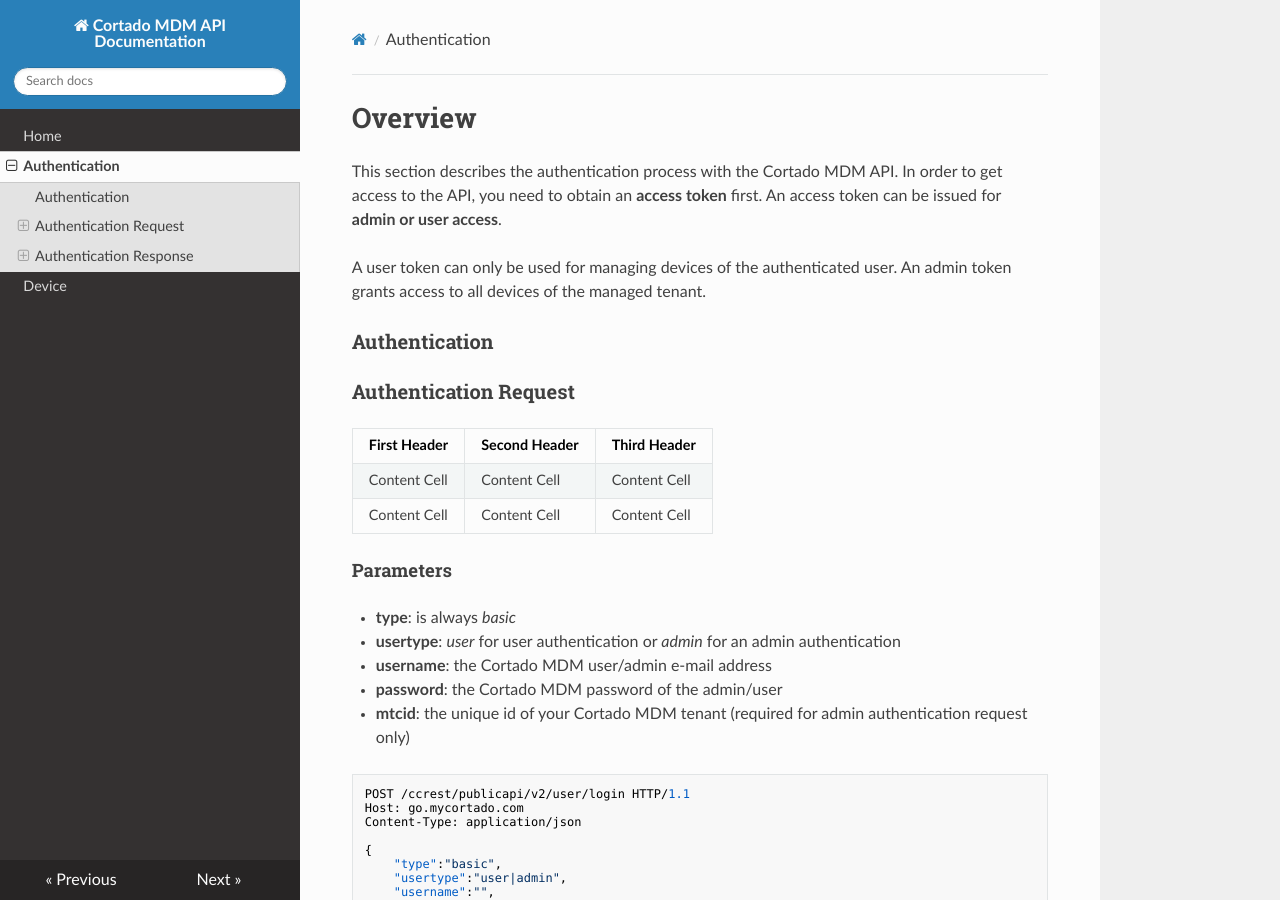
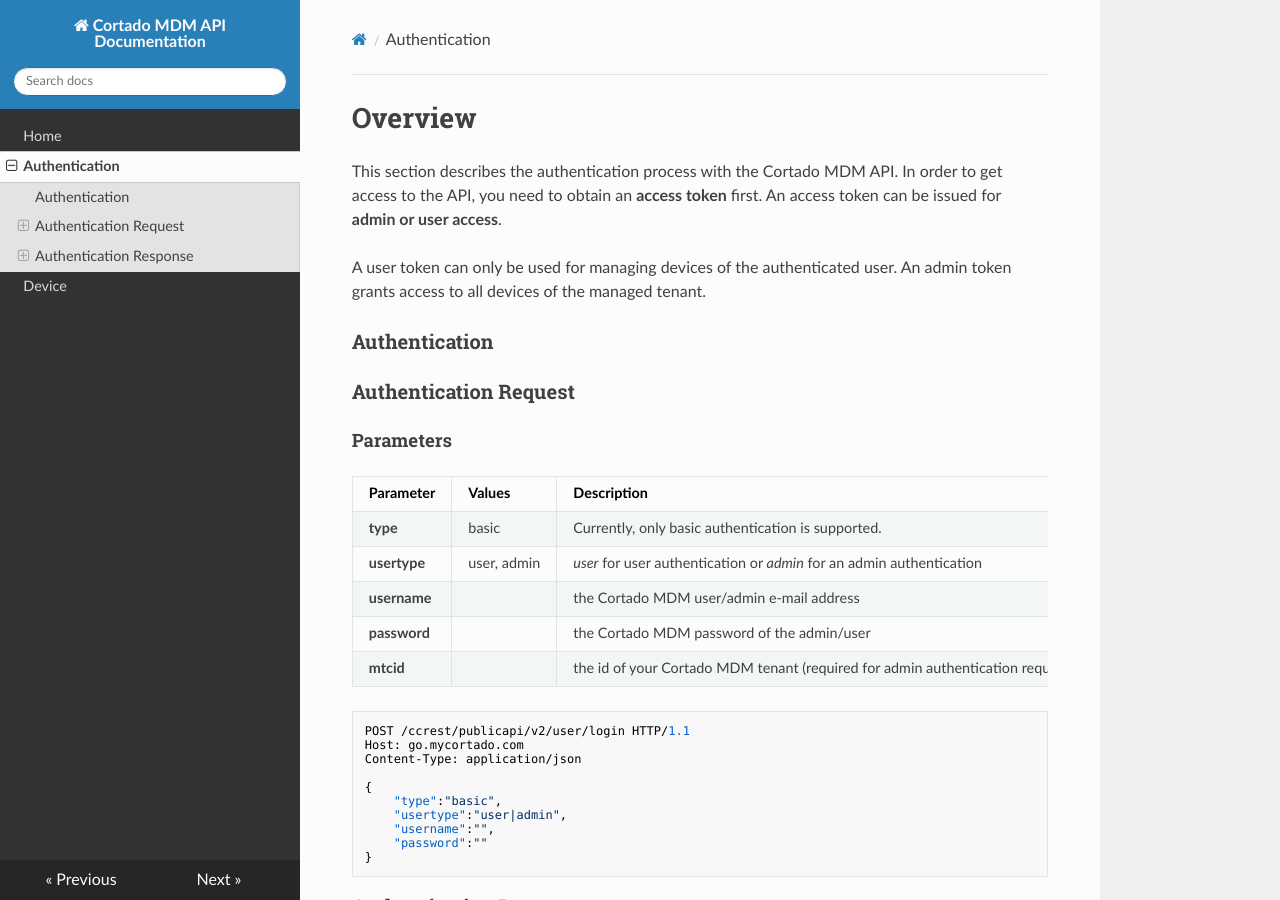
Before and after one commit to cortado-mobile-solutions/apidoc-mdm, an MkDocs documentation site: the page built from docs/auth.md, in a window 1280 px wide and 900 px high. Built offline with MkDocs 1.6.1, drawn with Linux system fonts in a browser that asks for light colours; nearby versions of some CDN libraries.

Commit message:
added table to auth params

````diff
--- a/docs/auth.md
+++ b/docs/auth.md
@@ -8,17 +8,15 @@ A user token can only be used for managing devices of the authenticated user. An
 
 ### Authentication Request
 
-| First Header | Second Header | Third Header |
+#### Parameters
+
+| Parameter | Values | Description |
 | ------------ | ------------- | ------------ |
-| Content Cell | Content Cell  | Content Cell |
-| Content Cell | Content Cell  | Content Cell |
-
-#### Parameters
-* **type**: is always *basic*
-* **usertype**: *user* for user authentication or *admin* for an admin authentication
-* **username**: the Cortado MDM user/admin e-mail address
-* **password**: the Cortado MDM password of the admin/user
-* **mtcid**: the unique id of your Cortado MDM tenant (required for admin authentication request only)
+| **type** | basic | Currently, only basic authentication is supported. |
+| **usertype** | user, admin | *user* for user authentication or *admin* for an admin authentication |
+| **username** |  | the Cortado MDM user/admin e-mail address |
+| **password** |  | the Cortado MDM password of the admin/user |
+| **mtcid** |  | the id of your Cortado MDM tenant (required for admin authentication request only) |
 
 ```json
 POST /ccrest/publicapi/v2/user/login HTTP/1.1
````
